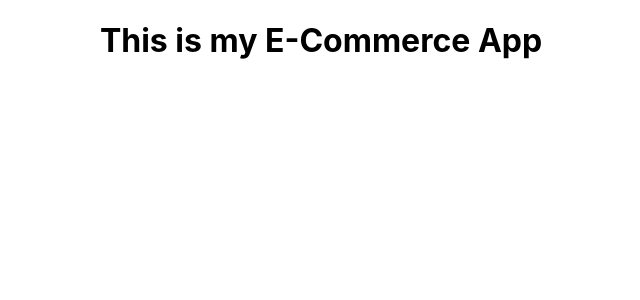
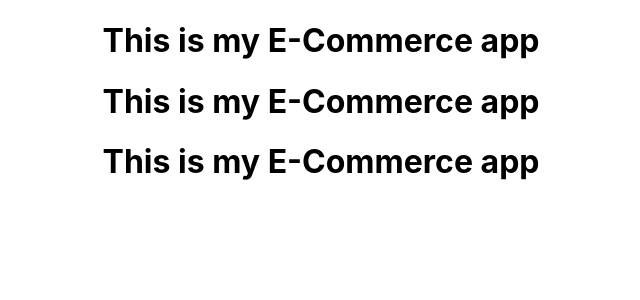
Before and after one commit to ajayreddy-9/e-commerce, a React (Create React App) app: page / in a window 1280 px wide. Shown: the top 300 px of the page, without its empty margins (319-959 px from the left). Built offline with nearby package versions, Linux system fonts and the light colour scheme.

Commit message:
added some extra data in app.js

```diff
--- a/src/App.js
+++ b/src/App.js
@@ -3,7 +3,9 @@ import "./App.css";
 function App() {
   return (
     <div className="App">
-      <h1>This is my E-Commerce App</h1>
+      <h1>This is my E-Commerce app</h1>
+      <h1>This is my E-Commerce app</h1>
+      <h1>This is my E-Commerce app</h1>
     </div>
   );
 }
```
